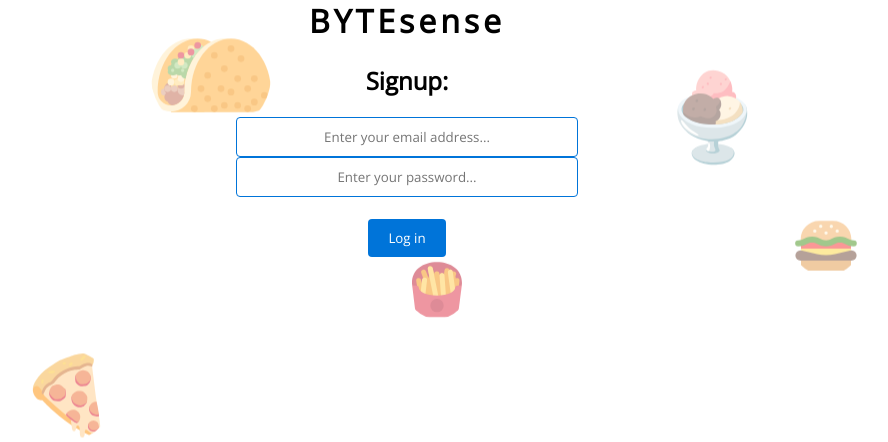
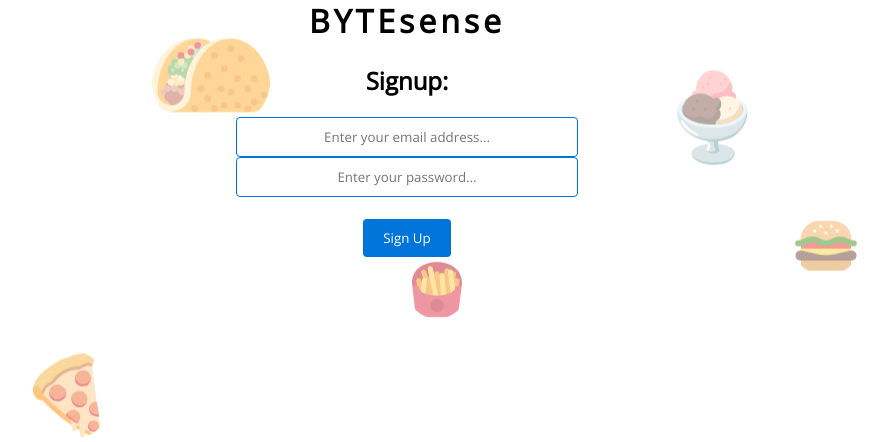
Before and after one commit to nithyamajeti06/bytesense-htn-project, a Flask app: page /signup in a window 1280 px wide. Shown: the part 22-464 px from the top of the page, without its empty margins (233-1121 px from the left). Run offline with Flask 3, Linux system fonts and the light colour scheme.

Commit message:
Update signup.html

```diff
--- a/templates/signup.html
+++ b/templates/signup.html
@@ -22,7 +22,7 @@
         <form action="/signup_submit" method="post">
             <input name="em" style="width: 320px" type="email" placeholder="Enter your email address..."><br>
             <input name="pwd" style="width: 320px" type="password" placeholder="Enter your password..."><br><br>
-            <input type="submit" value="Log in">
+            <input type="submit" value="Sign Up">
         </form>
     </body>
 </html>
```
